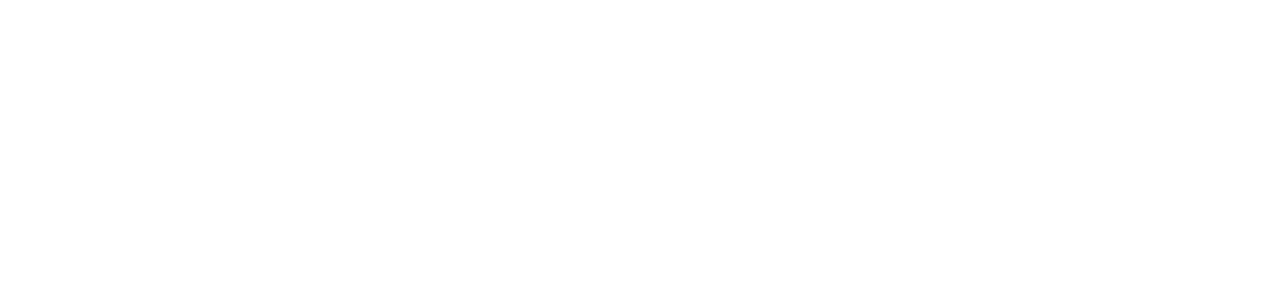
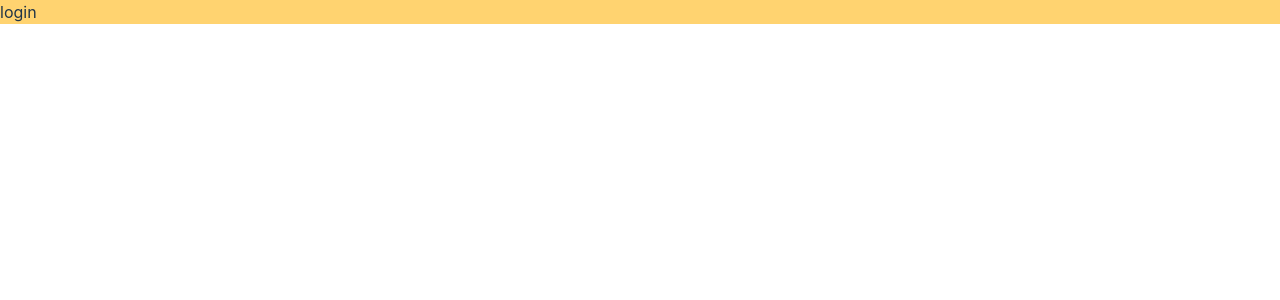
Before and after one commit to yanennnnn/vite-react-sample-test, a React (Vite) app: page /#/week3/login in a window 1280 px wide. Before the commit this address had no page. Shown: the top 300 px of the page. Built offline with nearby package versions, Linux system fonts and the light colour scheme.

Commit message:
feat: 調整 css

```diff
--- a/src/App.css
+++ b/src/App.css
@@ -1,9 +1,13 @@
-#root {
+.rootContainer {
   width: 1280px;
   max-width: 100%;
   margin: 0 auto;
   padding: 2rem;
   text-align: center;
+  display: flex;
+  justify-content: center;
+  min-width: 320px;
+  min-height: 100vh;
 }
 
 .logo {
--- a/src/App.jsx
+++ b/src/App.jsx
@@ -5,12 +5,17 @@
 import { Routes, Route } from "react-router-dom"
 import Home from './pages/Home'
 import Week2 from './pages/week2'
+import Week3 from './pages/week3'
+import Login from './pages/login'
 function App() {
   return (
     <>
       <Routes>
         <Route path="/" element={<Home />} />
         <Route path="/week2" element={<Week2 />} />
+        <Route path="/week3" element={<Week3 />}>
+          <Route path="login" element={<Login />} />
+        </Route>
       </Routes>
     </>
   )
--- a/src/index.css
+++ b/src/index.css
@@ -28,10 +28,10 @@
 
 body {
   margin: 0;
-  display: flex;
+  /* display: flex;
   place-items: center;
   min-width: 320px;
-  min-height: 100vh;
+  min-height: 100vh; */
 }
 
 h1 {
--- a/src/pages/Home.jsx
+++ b/src/pages/Home.jsx
@@ -1,12 +1,13 @@
 import { Routes, Link  } from "react-router-dom"
 function App() {
   return (
-    <>
+    <div className="rootContainer">
       <div className="flex items-center justify-center">
       <a href="https://codepen.io/yennnnn/pen/RwqXVyy" target="_blank" className="w-[150px] h-[150px] bg-red-400 rounded-full flex items-center justify-center text-white hover:bg-red-500 hover:text-white transition duration-300 text-decoration-none" rel="noreferrer">week1</a>
       <Link  to="/week2" className="w-[150px] h-[150px] bg-orange-400 rounded-full flex items-center justify-center text-white ml-10 hover:bg-orange-500 hover:text-white transition duration-300 text-decoration-none">week2</Link >
+      <Link  to="/week3/login" className="w-[150px] h-[150px] bg-green-400 rounded-full flex items-center justify-center text-white ml-10 hover:bg-green-500 hover:text-white transition duration-300 text-decoration-none">week3</Link >
       </div>
-    </>
+    </div>
   )
 }
 
--- /dev/null
+++ b/src/pages/Login.jsx
@@ -0,0 +1,9 @@
+function Login() {
+  return (
+    <div >
+      login
+    </div>
+  )
+}
+
+export default Login
--- a/src/pages/Week2.jsx
+++ b/src/pages/Week2.jsx
@@ -58,7 +58,7 @@
   const [note, setNote] = useState('')
   const [order, setOrder] = useState([])
   return (
-    <>
+    <div className='rootContainer'>
      <div className='container'>
       <h2 className='text-6xl font-bold mb-5'>飲料點餐系統</h2>
       <div className='flex'>
@@ -67,7 +67,7 @@
       </div>
       <Orders order={ order }/>
      </div>
-    </>
+    </div>
   )
 }
 
--- /dev/null
+++ b/src/pages/Week3.jsx
@@ -0,0 +1,15 @@
+import { useState } from 'react'
+import { Outlet } from 'react-router-dom'
+function Week3() {
+  // 轉址
+  // 如果 token 還存在的話，跳轉至 /todo
+  // 如果不在的話，跳轉至 /login
+
+  return (
+    <div className='bg-[#FFD370]'>
+     <Outlet/>
+    </div>
+  )
+}
+
+export default Week3
```
